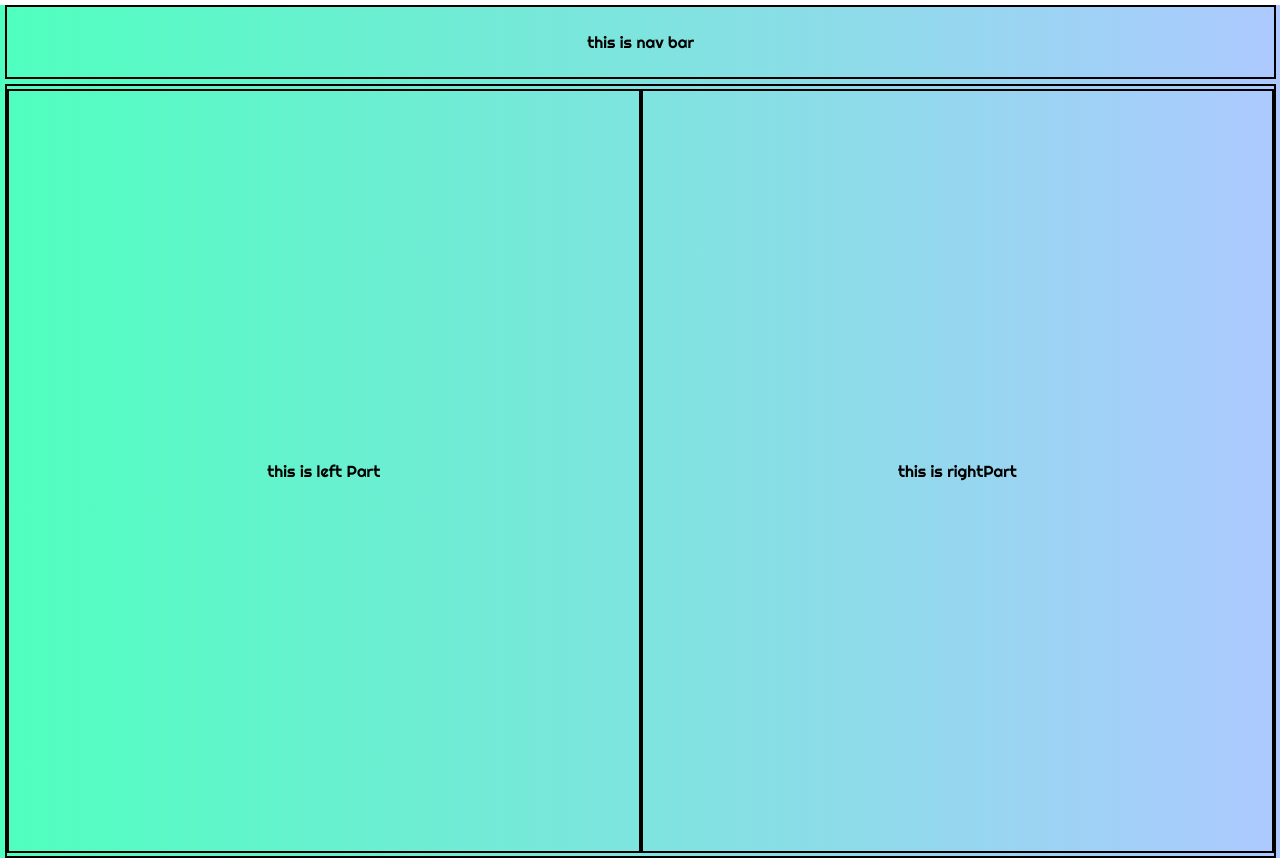
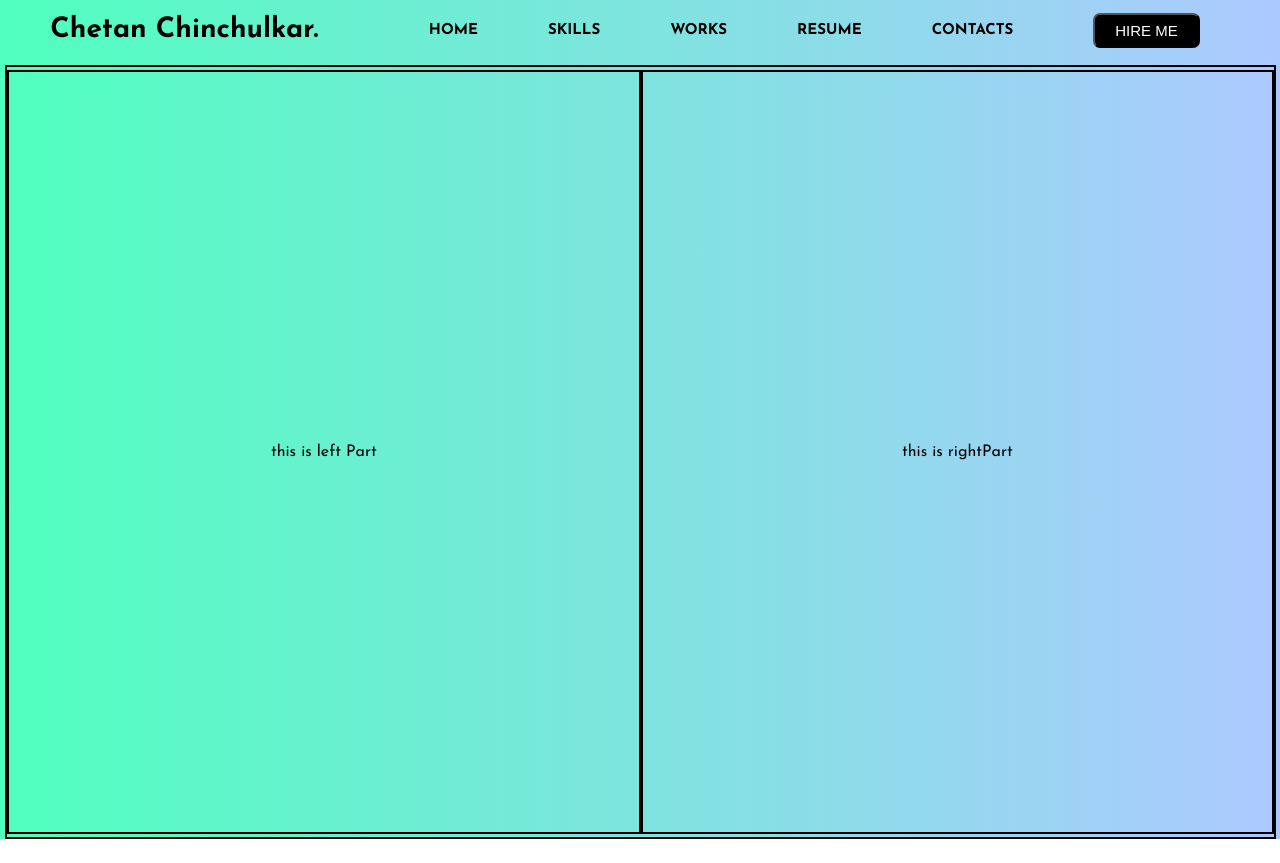
Before and after one commit to chetan635/gaganyan, a React (Create React App) app in the folder gaganyan-portfolio/: page / in a window 1280 px wide. Built offline with nearby package versions, Linux system fonts and the light colour scheme.

Commit message:
Added nav Bar and its components( only view/ no functions )

```diff
--- a/gaganyan-portfolio/src/App.css
+++ b/gaganyan-portfolio/src/App.css
@@ -1,6 +1,9 @@
+@import url("https://fonts.googleapis.com/css2?family=Roboto:wght@300;400;500;700;900&display=swap");
+@import url('https://fonts.googleapis.com/css2?family=Josefin+Sans:wght@200;300;400;500;600;700&display=swap');
+
 body{
-    font-family: 'Righteous', cursive;
-    font-weight: 200
+    font-family: "Roboto", sans-serif;
+    font-family: 'Josefin Sans', sans-serif;
 }
 
 .portfolio-desc-full-section{
--- a/gaganyan-portfolio/src/components/NavBar.js
+++ b/gaganyan-portfolio/src/components/NavBar.js
@@ -3,7 +3,19 @@ import '../styles/NavBar.css'
 export default function navBar() {
   return (
     <div className="Navbody">
-      this is nav bar
+      <div className="profileName">
+        Chetan Chinchulkar.
+      </div>
+      <div className="profileNavigation">
+        <ul className='profileNavigation_Items'>
+          <li>HOME</li>
+          <li>SKILLS</li>
+          <li>WORKS</li>
+          <li>RESUME</li>
+          <li>CONTACTS</li>
+        </ul>
+        <button className='profileNavigation_HireMe'>HIRE ME</button>
+      </div>
     </div>
   )
 }
--- a/gaganyan-portfolio/src/styles/NavBar.css
+++ b/gaganyan-portfolio/src/styles/NavBar.css
@@ -1,10 +1,41 @@
 .Navbody{
+    height: 50px;
+    width: 100%;
+    display: flex;
+    align-items: center;
+    justify-content: space-around;
+    padding: 5px 0px 5px 0px;
+}
+
+.profileName{
+    font-size: 28px;
+    font-weight: bolder;
+}
+
+.profileNavigation{
     display: flex;
     justify-content: center;
-    align-items: center;
-    height: 60px;
-    width: 99%;
-    padding: 5px 0px 5px 0px;
+    flex-direction: row;
+    gap: 40px;
+}
+
+.profileNavigation_Items{
+    display: flex;
+    font-weight: bold;
+    font-size: 15px;
+    justify-content: center;
+    padding: 5px;
     margin: 5px;
-    border: 2px solid black;
+    list-style-type: none;
+    gap: 70px;
 }
+
+.profileNavigation_HireMe{
+    font-weight: 300;
+    font-size: 15px;
+    background-color: black;
+    color: white;
+    padding: 5px 20px 5px 20px;
+    margin: 0px 30px 0px 30px;
+    border-radius: 7px;
+}
```
